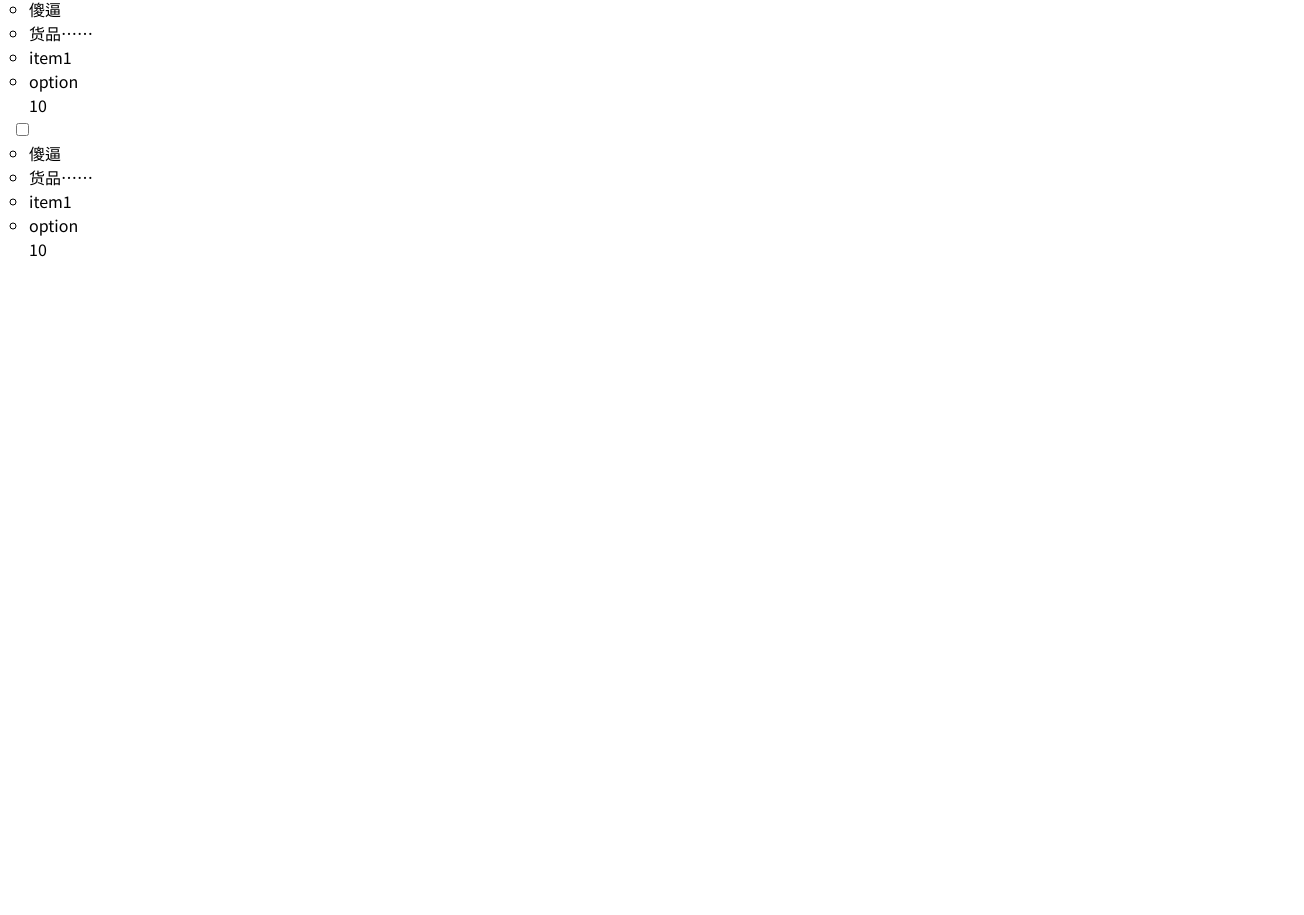
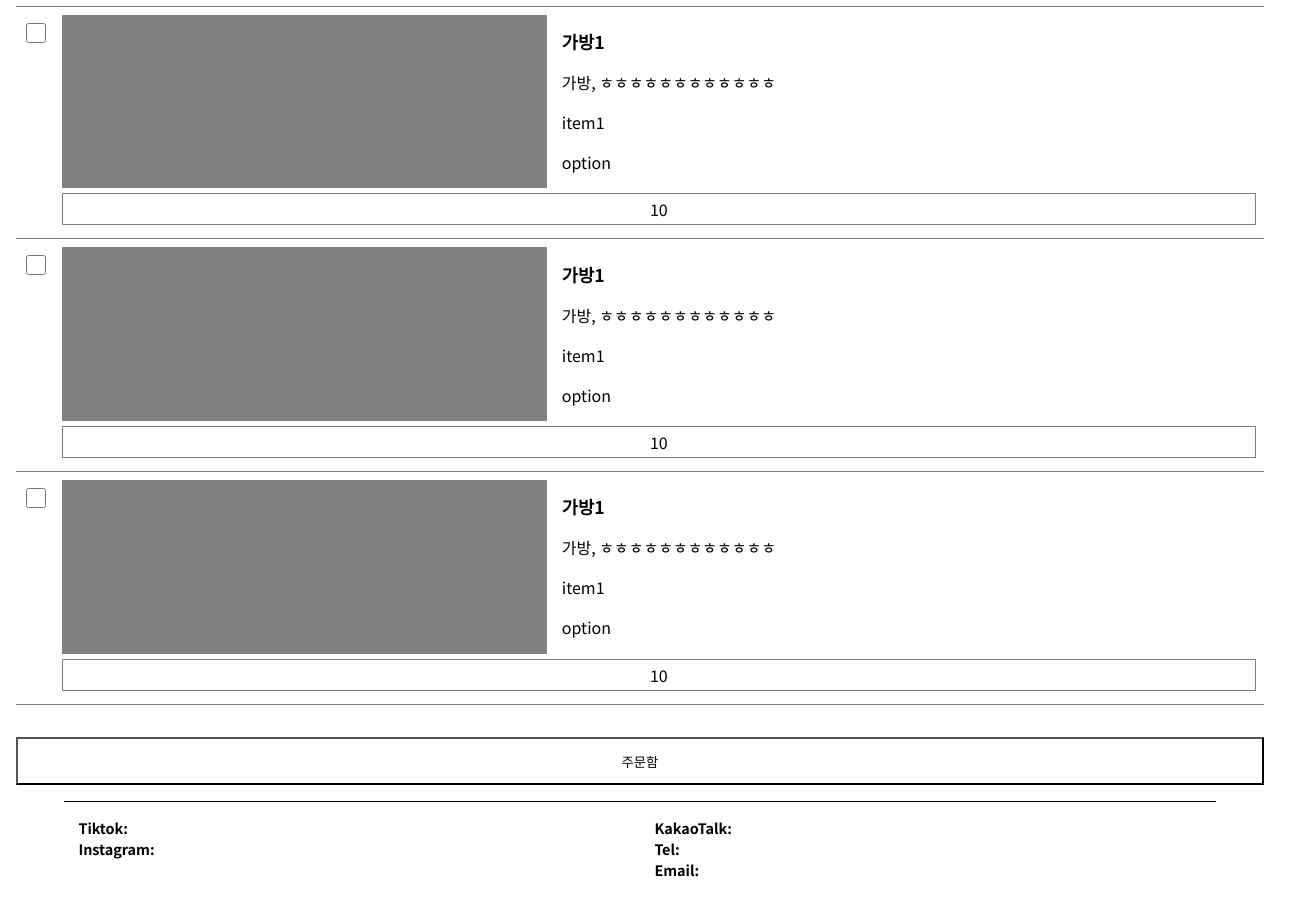
Before and after one commit to Wk-P/application, a Vue app in the folder VueProject/: page /cart in a window 1280 px wide. Shown: the part 515-1430 px from the top of the page, 1304 px wide, since content can reach past the window. Before the commit the page ends 800 px from the top, so only its background shows below. Built offline with nearby package versions, Linux system fonts and the light colour scheme.

Commit message:
update files

```diff
--- a/VueProject/src/pages/cart/App.vue
+++ b/VueProject/src/pages/cart/App.vue
@@ -13,8 +13,10 @@
                         </div>
                         <div class="right-label">
                             <ul>
-                                <li>{{ item.title }}</li>
-                                <li>{{ item.desc }}</li>
+                                <li class="title">{{ item.title }}</li>
+                                <li>
+                                    <span>{{ item.desc }}</span>
+                                </li>
                                 <li>{{ item.name }}</li>
                                 <li>option</li>
                             </ul>
@@ -27,20 +29,58 @@
             </li>
         </ul>
     </div>
-    <div class="bottom-block"></div>
+    <div class="bottom-block" ref="btmBlockDiv">
+        <button @click="order">주문함</button>
+    </div>
+    <footer class="footer-block" ref="footerBlock"><FooterBlock /></footer>
 </template>
 
 <script lang="ts" setup name="Cart">
 import OptionHeader from "@/components/OptionHeader.vue";
 import type { Item } from "@/types/index";
-import { ref } from "vue";
+import { ref, onMounted, onUnmounted } from "vue";
+import FooterBlock from "@/components/FooterBlock.vue";
+
+const btmBlockDiv = ref<HTMLElement | null>(null);
+const footerBlock = ref<HTMLElement | null>(null);
+
+const handleScroll = () => {
+    if (footerBlock.value) {
+        const footerRect = footerBlock.value.getBoundingClientRect();
+        const windowHeight = window.innerHeight;
+        const distanceFromBottom =
+            document.documentElement.scrollHeight -
+            windowHeight -
+            window.scrollY;
+
+        const targetValue = footerRect.height;
+        if (distanceFromBottom <= targetValue) {
+            (btmBlockDiv.value as HTMLDivElement).style.position = 'relative';
+        } else {
+            (btmBlockDiv.value as HTMLDivElement).style.position = 'fixed';
+        }
+    }
+};
+
+onMounted(() => {
+    window.addEventListener("scroll", handleScroll);
+    handleScroll(); // 初始化时检查
+});
+
+onUnmounted(() => {
+    window.removeEventListener("scroll", handleScroll);
+});
+
+const order = () => {
+    alert("No function");
+};
 
 const itemList = ref<Array<Item>>([]);
 const item = ref<Item>({
     id: "001",
     name: "item1",
-    title: "傻逼",
-    desc: "货品……",
+    title: "가방1",
+    desc: "가방, ㅎㅎㅎㅎㅎㅎㅎㅎㅎㅎㅎㅎ",
     price: 10,
 });
 
@@ -50,22 +90,108 @@ for (let i = 0; i < 5; i++) {
 </script>
 
 <style scoped>
+footer {
+    width: 100%;
+}
 .content-block {
-    width: 100%;
-    padding: 0.5rem;
-    list-style: none;
-}
-.item-list {
+    box-sizing: border-box;
     width: 100%;
     padding: 0.5rem;
 }
-.content-block .item-list > li {
+.item-list {
+    box-sizing: border-box;
+    width: 100%;
+    padding: 0.5rem;
+    box-sizing: border-box;
+    list-style: none;
+}
+.item-list > li {
     display: flex;
     flex-direction: row;
-    height: 50%;
+    justify-content: center;
+    box-sizing: border-box;
+    padding: 0.5rem;
+    border-bottom: 1px solid grey;
 }
 
 .left-check-box-style {
+    box-sizing: border-box;
+    padding: 0.5rem 1rem 0.5rem 0.1rem;
+}
+
+.left-check-box-style input {
+    box-sizing: border-box;
+    height: 20px;
+    width: 20px;
+}
+
+.right-info-box-style {
+    box-sizing: border-box;
+    flex: 13;
+}
+
+.up-others-block {
+    display: flex;
+    flex-direction: row;
+    width: 100%;
+}
+
+.left-item-img {
+    width: 48%;
+    background-color: gray;
+}
+
+.right-label {
+    width: 70%;
+}
+
+.right-label ul {
+    box-sizing: border-box;
+    list-style: none;
+    padding: 0.4rem;
+    display: flex;
+    flex-direction: column;
+    justify-content: space-around;
+}
+
+.right-label ul li {
+    padding: 0.5rem;
+}
+
+.right-label ul li span {
+    display: block;
+    white-space: nowrap;
+    overflow: hidden;
+    text-overflow: ellipsis;
+}
+.right-label ul .title {
+    font-size: 1.1rem;
+    font-weight: bold;
+}
+
+.down-price-block {
+    box-sizing: border-box;
+    padding: 0.2rem;
+    text-align: center;
+    border: 1px solid grey;
+    margin: 0.3rem 0;
+}
+
+.bottom-block {
+    position: fixed;
+    box-sizing: border-box;
+    width: 100%;
+    padding: 1rem;
+    z-index: 2;
+    bottom: 0;
+    left: 0;
+}
+
+.bottom-block button {
+    box-sizing: border-box;
+    width: 100%;
     height: 100%;
+    background-color: white;
+    padding: 0.8rem 0;
 }
 </style>
--- a/VueProject/vite.config.ts
+++ b/VueProject/vite.config.ts
@@ -11,7 +11,7 @@ export default defineConfig({
         vueJsx(),
     ],
     server: {
-        host: "localhost",
+        host: "192.168.1.6",
         port: 3000,
         proxy: {
             "/api": {
```
